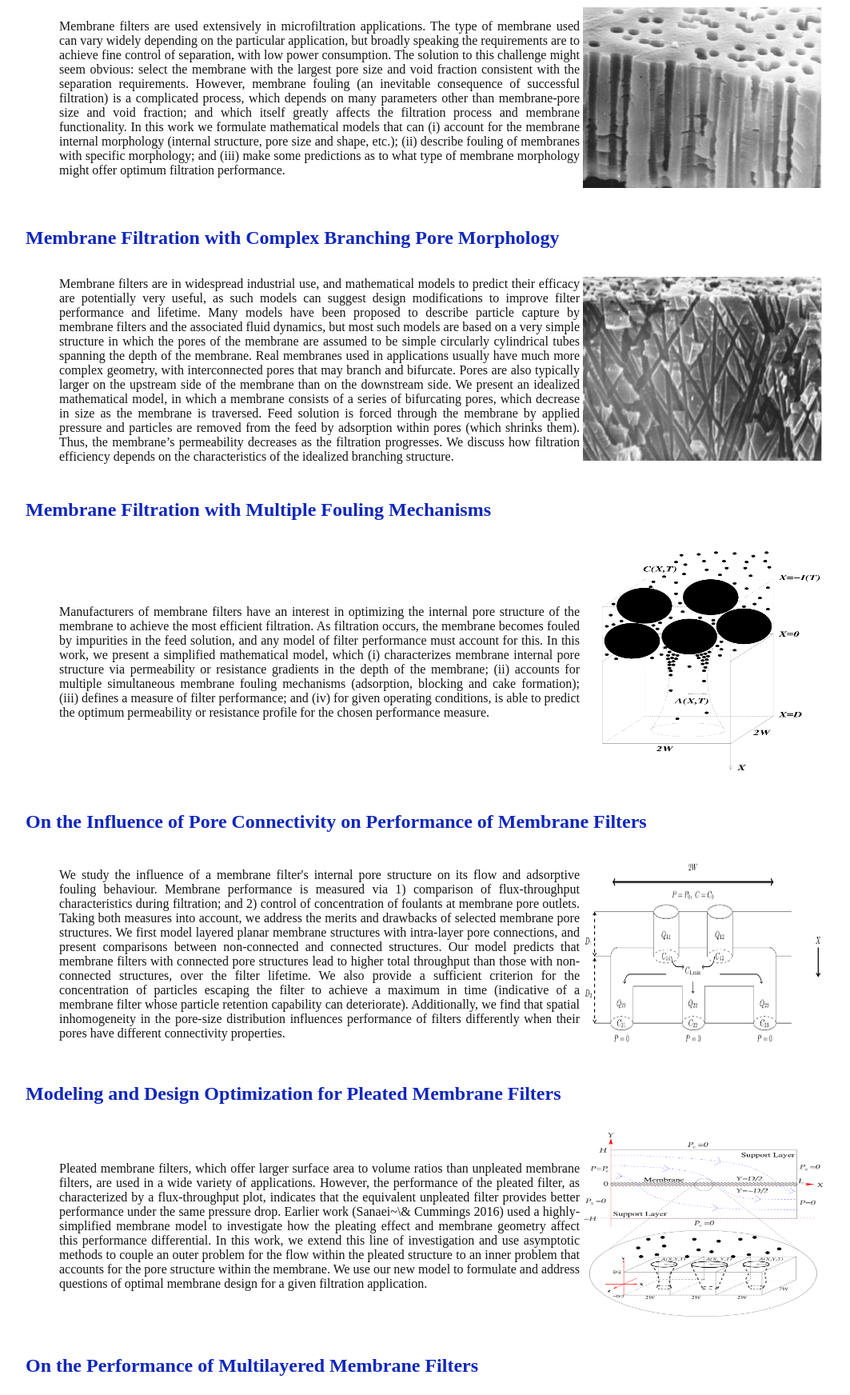
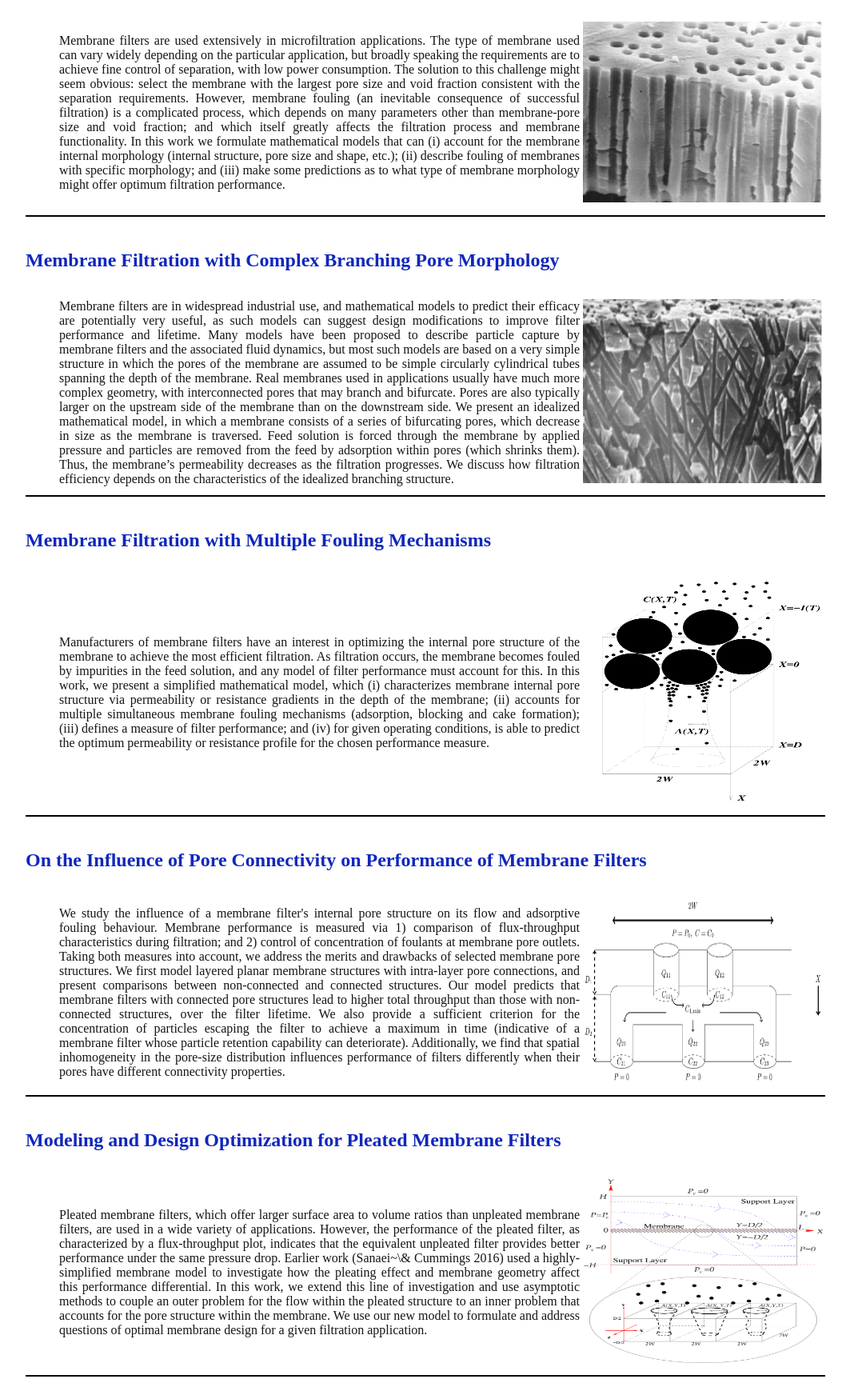
Before and after one commit to pejman2471/pejman_webpage, a plain HTML site: page Filteration.html in a window 1280 px wide. Shown: the part 1032-2776 px from the top of the page at 80% size, without its empty margins (79-1142 px from the left). Drawn offline with Linux system fonts and the light colour scheme.

Commit message:
Update Filteration.html

```diff
--- a/Filteration.html
+++ b/Filteration.html
@@ -70,6 +70,7 @@
         </tr>
         </tbody>
         </table>
+        <hr style="border:solid black 1px">
 
 
         <br />
@@ -99,6 +100,7 @@
         </tr>
         </tbody>
         </table>
+        <hr style="border:solid black 1px">
 
 
        <h4><strong> Membrane Filtration with Complex Branching Pore Morphology</strong></h4>
@@ -128,6 +130,7 @@
         </tr>
         </tbody>
         </table>
+        <hr style="border:solid black 1px">
 
 
        <h4><strong> Membrane Filtration with Multiple Fouling Mechanisms</strong></h4>
@@ -150,6 +153,7 @@
         </tr>
         </tbody>
         </table>
+        <hr style="border:solid black 1px">
 
 
        <h4><strong> On the Influence of Pore Connectivity on Performance of Membrane Filters</strong></h4>
@@ -175,6 +179,7 @@
         </tr>
         </tbody>
         </table>
+        <hr style="border:solid black 1px">
 
 
 
@@ -199,6 +204,7 @@
         </tr>
         </tbody>
         </table>
+        <hr style="border:solid black 1px">
 
 
 
@@ -222,6 +228,7 @@
         </tr>
         </tbody>
         </table>
+        <hr style="border:solid black 1px">
 
 
 
@@ -252,11 +259,7 @@
         </tr>
         </tbody>
         </table>
-
-
-
-
-
+        <hr style="border:solid black 1px">
 
 
 </article>
```
